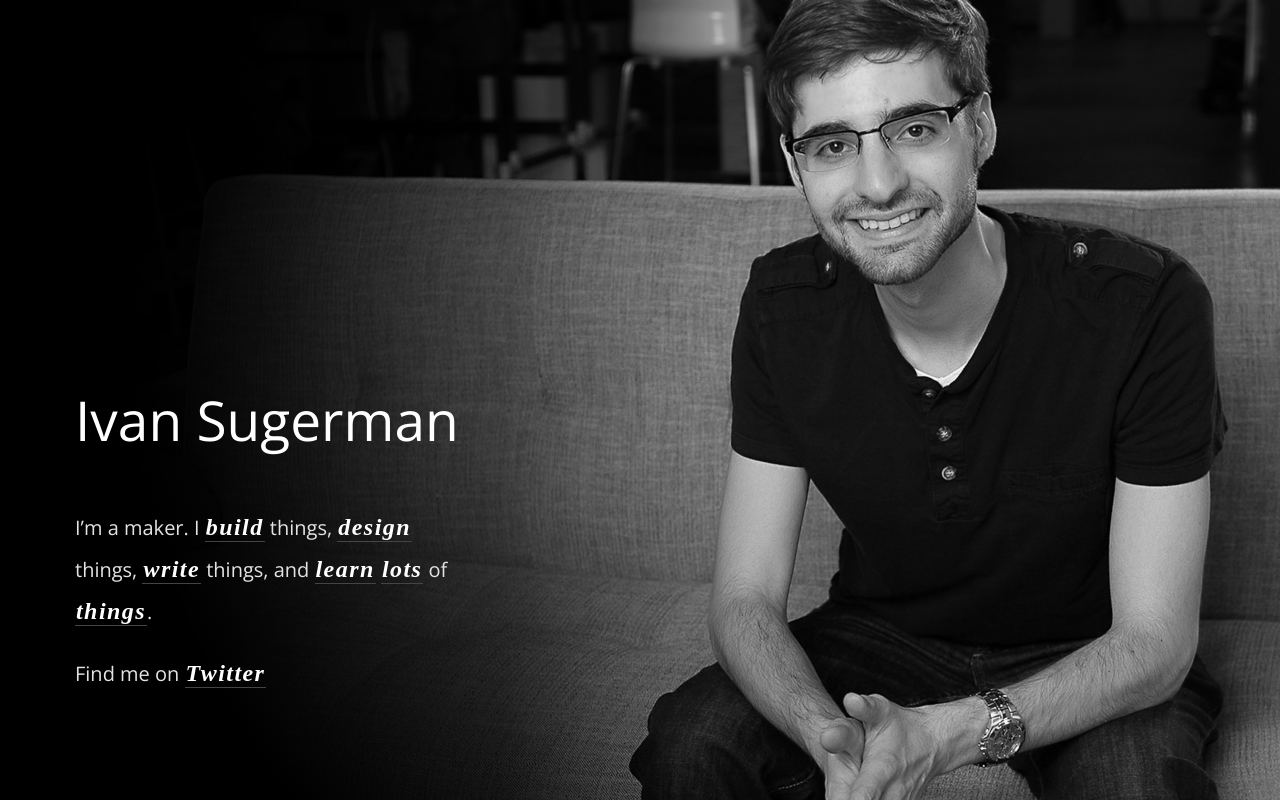
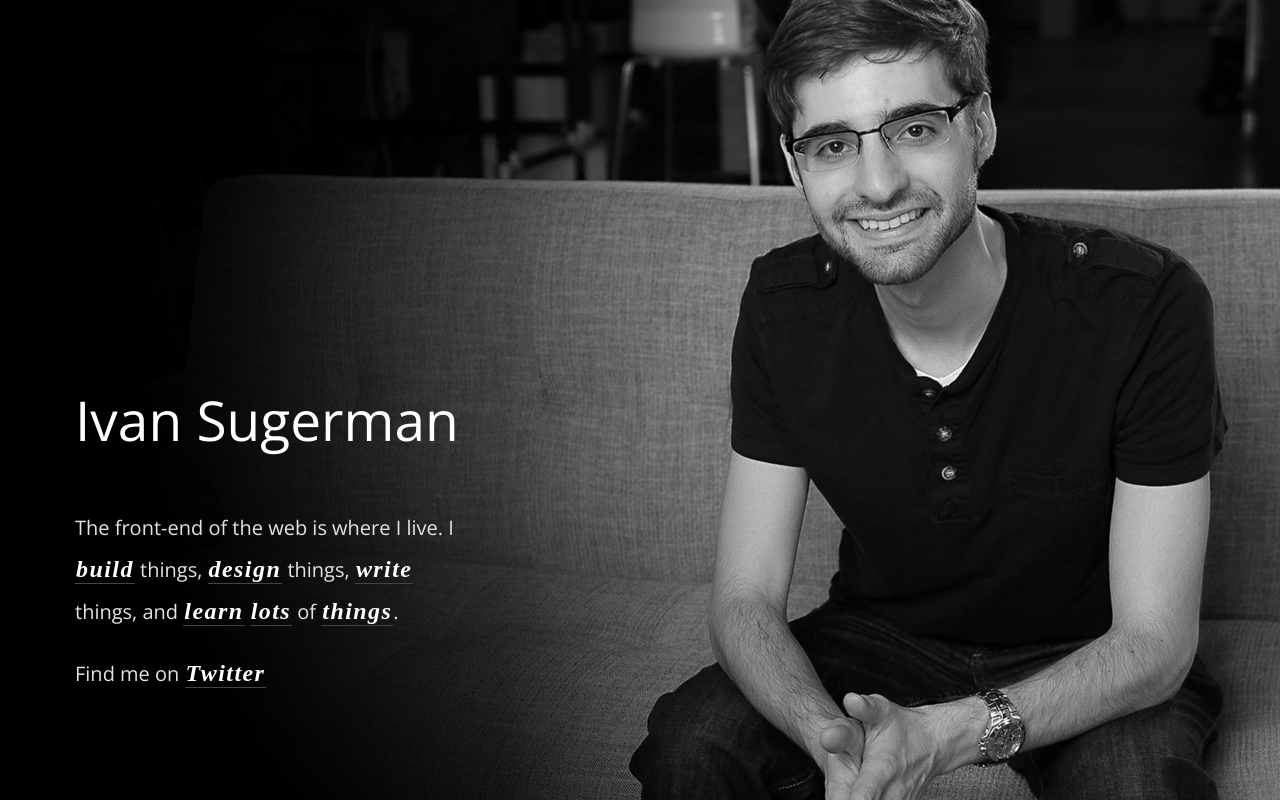
Before and after one commit to jivinivan/jivinivan.github.io, a website: page index.html in a window 1280 px wide. Drawn offline with nearby package versions, Linux system fonts and the light colour scheme; a web font is replaced by a local one.

Commit message:
changed bio text

```diff
--- a/index.html
+++ b/index.html
@@ -23,7 +23,7 @@
             <div class="fade"></div>
             <div class="bio">
                 <h1>Ivan Sugerman</h1>
-                <p>I’m a maker. I <a title="Ivan on Github" href="https://github.com/jivinivan">build</a> things, <a title="Ivan on Dribbble" href="http://dribbble.com/jivinivan">design</a> things, <a title="Ivan on Medium" href="https://medium.com/@jivinivan">write</a> things, and <a title="Learned on Medium" href="https://medium.com/@jivinivan/has-recommended">learn</a> <a title="Learned on Github" href="https://github.com/jivinivan?tab=repositories">lots</a> of <a title="Learned on Dribbble" href="http://dribbble.com/jivinivan/following">things</a>.</p>
+                <p>The front-end of the web is where I live. I <a title="Ivan on Github" href="https://github.com/jivinivan">build</a> things, <a title="Ivan on Dribbble" href="http://dribbble.com/jivinivan">design</a> things, <a title="Ivan on Medium" href="https://medium.com/@jivinivan">write</a> things, and <a title="Learned on Medium" href="https://medium.com/@jivinivan/has-recommended">learn</a> <a title="Learned on Github" href="https://github.com/jivinivan?tab=repositories">lots</a> of <a title="Learned on Dribbble" href="http://dribbble.com/jivinivan/following">things</a>.</p>
                 <p>Find me on <a title="Ivan on Twitter" href="https://twitter.com/jivinivan">Twitter</a></p>
             </div>
         </div>
```
